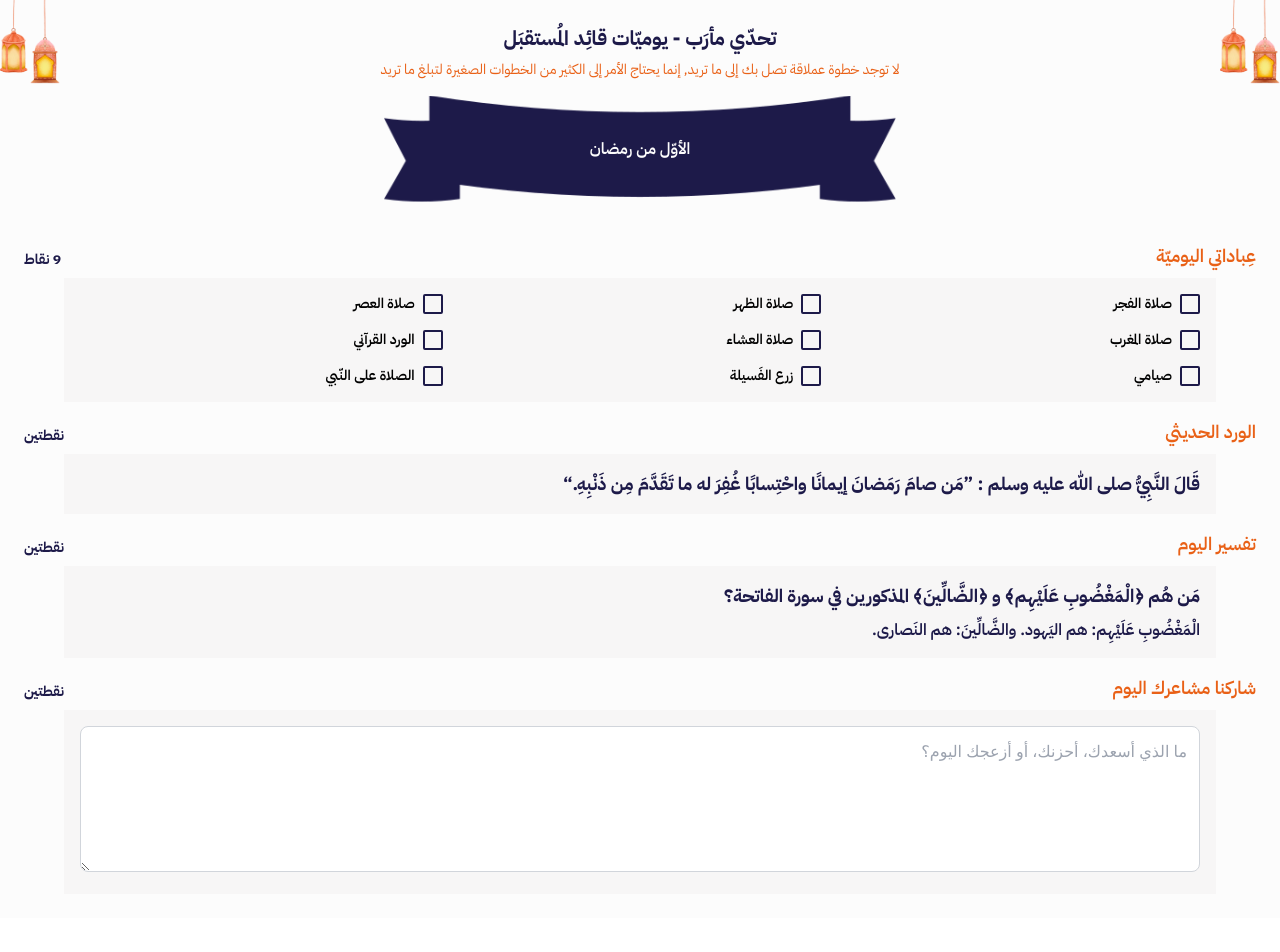
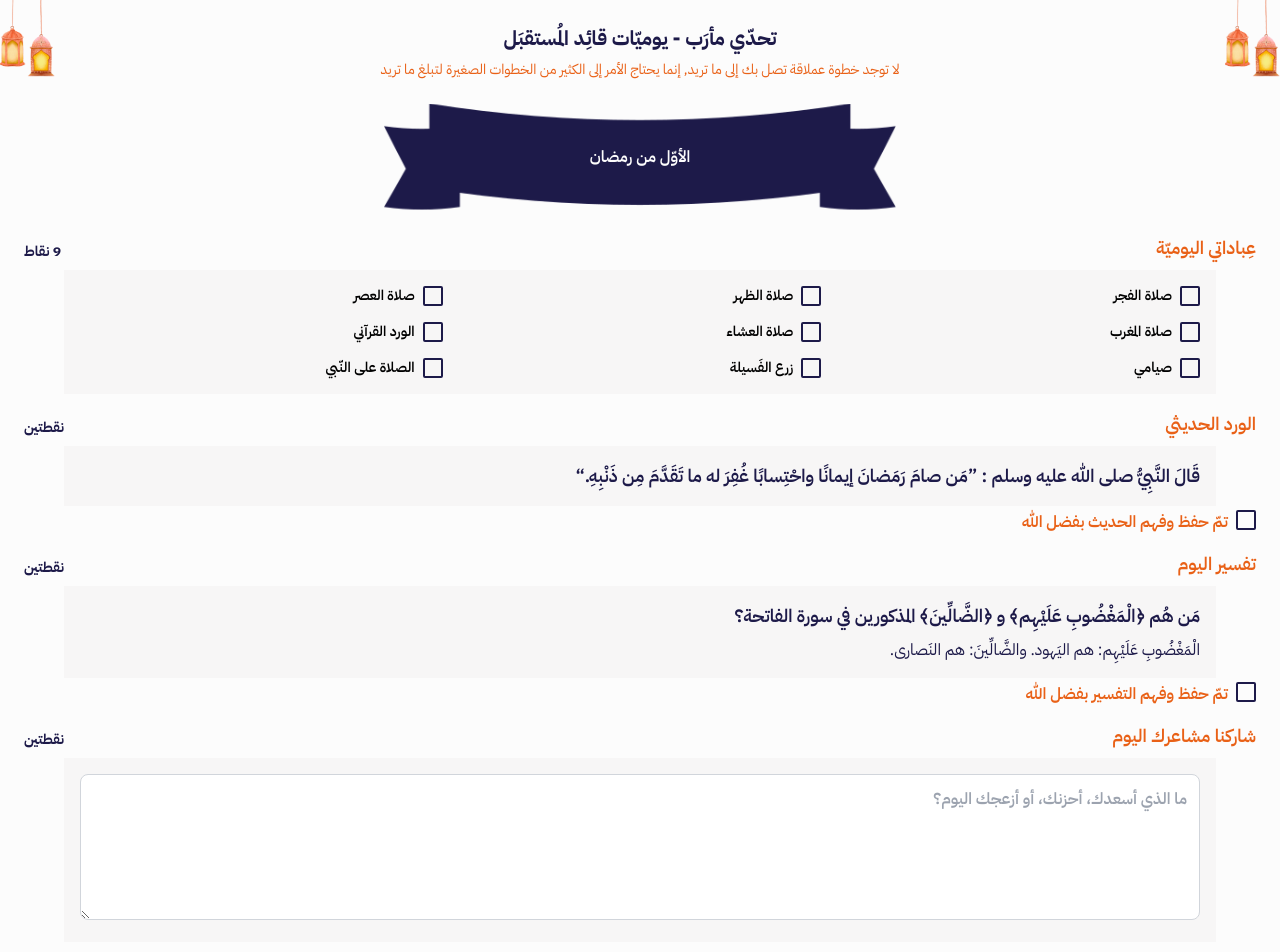
Before and after one commit to KidsIslamicProjects/ramadan-challenge, a Next.js app: page /daily in a window 1280 px wide. Shown: the top 952 px of the page. Before the commit the page ends 918 px from the top, so only its background shows below. Built offline with nearby package versions, Linux system fonts and the light colour scheme.

Commit message:
Add logout button

```diff
--- a/app/daily/page.js
+++ b/app/daily/page.js
@@ -2,6 +2,8 @@ import React from "react";
 import Image from "next/image";
 import Ribbon from "../data/images/Ribbon.svg";
 import Lattern from "../data/images/latterns.png";
+import Notification from "../components/Notification";
+
 // Reusable Checkbox Component
 const Checkbox = ({ label }) => (
   <label className="flex items-center gap-2 text-sm">
@@ -27,10 +29,10 @@ const Page = () => {
   return (
     <>
       <div className="absolute top-0 left-0 z-10">
-        <Image src={Lattern} width={60} height={85} alt="lattern" />
+        <Image src={Lattern} width={55} height={77} alt="lattern" />
       </div>
       <div className="absolute top-0 right-0 z-10">
-        <Image src={Lattern} width={60} height={85} alt="lattern" />
+        <Image src={Lattern} width={55} height={77} alt="lattern" />
       </div>
       <div
         dir="rtl"
@@ -43,7 +45,7 @@ const Page = () => {
           لا توجد خطوة عملاقة تصل بك إلى ما تريد, إنما يحتاج الأمر إلى الكثير من
           الخطوات الصغيرة لتبلغ ما تريد
         </p>
-        <div className="relative flex justify-center items-center w-full mb-6">
+        <div className="relative flex justify-center items-center w-full mb-2 mt-2">
           <Image src={Ribbon} alt="Ribbon" className="w-[40%] max-w-lg" />
           <span className="absolute text-white semi">الأوّل من رمضان</span>
         </div>
@@ -65,11 +67,20 @@ const Page = () => {
         </div>
 
         <div className="bg-[#f7f6f6] w-[90%] p-4">
-          <p className="bold text-main text-lg text-right">
+          <p className="semi text-main text-lg text-right">
             {" "}
             قَالَ النَّبِيُّ صلى الله عليه وسلم : ”مَن صامَ رَمَضانَ إيمانًا
             واحْتِسابًا غُفِرَ له ما تَقَدَّمَ مِن ذَنْبِهِ.“{" "}
           </p>
+        </div>
+        <div className="flex justify-between items-end w-full px-6 mt-1">
+          <div className="flex gap-2">
+            <input type="checkbox" className="custom-checkbox w-2 h-2" />
+            <label className="text-secondary semi">
+              تمّ حفظ وفهم الحديث بفضل الله
+            </label>
+          </div>
+          <div></div>
         </div>
         <div className="flex justify-between items-end w-full px-6 mt-4 mb-2">
           <h3 className=" text-secondary semi text-lg"> تفسير اليوم</h3>
@@ -77,13 +88,22 @@ const Page = () => {
         </div>
 
         <div className="bg-[#f7f6f6] w-[90%] p-4">
-          <p className="bold text-main text-lg text-right">
+          <p className="semi text-main text-lg text-right">
             مَن هُم ﴿الْمَغْضُوبِ عَلَيْهِم﴾ و ﴿الضَّالِّينَ﴾ المذكورين في سورة
             الفاتحة؟
           </p>
-          <p className="semi text-main text-right mt-2">
+          <p className="regular text-main text-right mt-2">
             الْمَغْضُوبِ عَلَيْهِم: هم اليَهود. والضَّالِّينَ: هم النَصارى.
           </p>
+        </div>
+        <div className="flex justify-between items-end w-full px-6 mt-1">
+          <div className="flex gap-2">
+            <input type="checkbox" className="custom-checkbox w-2 h-2" />
+            <label className="text-secondary semi">
+              تمّ حفظ وفهم التفسير بفضل الله
+            </label>
+          </div>
+          <div></div>
         </div>
         <div className="flex justify-between items-end w-full px-6 mt-4 mb-2">
           <h3 className=" text-secondary semi text-lg"> شاركنا مشاعرك اليوم</h3>
@@ -92,11 +112,14 @@ const Page = () => {
 
         <div className="bg-[#f7f6f6] w-[90%] p-4">
           <textarea
-            className="w-full p-3 rounded-lg border border-gray-300 focus:outline-none focus:ring-2 focus:ring-main focus:border-transparent"
+            className="w-full p-3 semi text-main rounded-lg border border-gray-300 focus:outline-none focus:ring-2 focus:ring-main focus:border-transparent"
             rows="5"
             placeholder="ما الذي أسعدك، أحزنك، أو أزعجك اليوم؟"
           ></textarea>
         </div>
+        <button className="bg-main text-white py-2 w-[80%] rounded-xs semi text-lg  mt-4">
+          إرســــــــال الأجــوبــــــــــــــة
+        </button>
       </div>
     </>
   );
--- a/app/page.js
+++ b/app/page.js
@@ -8,6 +8,10 @@ import { FaArrowRightLong } from "react-icons/fa6";
 import Navbar from "./components/Navbar";
 
 export default function MaribChallenge() {
+  const handleLogout = () => {
+    localStorage.removeItem("userId");
+    window.location.href = "/login"; // Redirect after logout
+  };
   const [userId, setUserId] = useState(null);
 
   useEffect(() => {
@@ -16,7 +20,7 @@ export default function MaribChallenge() {
   return (
     <div dir="rtl" className="bg-white min-h-screen">
       <Navbar />
-
+      <button onClick={handleLogout}>Logout</button>
       {/* Banner */}
       <div className="w-full h-auto mt-4">
         <Image src={Banner} alt="Banner" className="px-2" />
```
